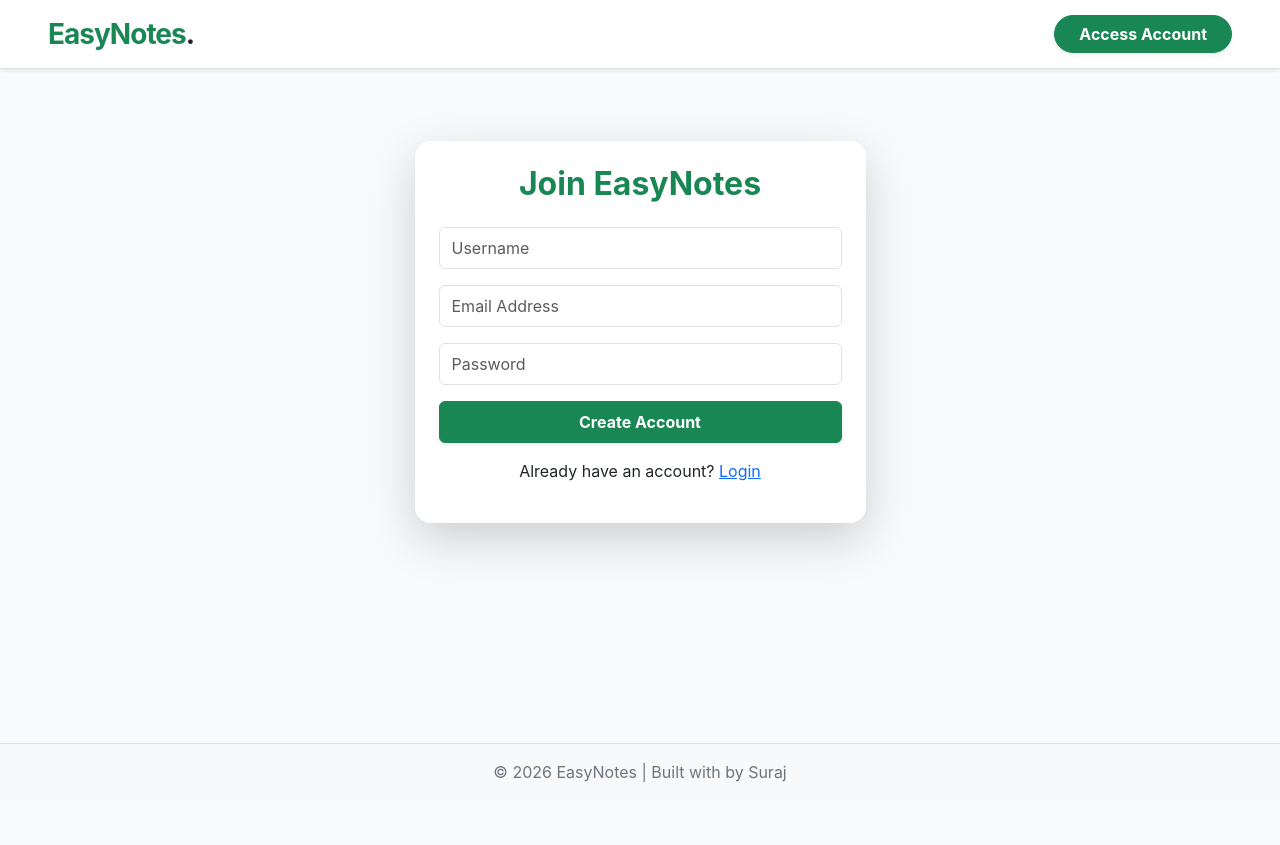
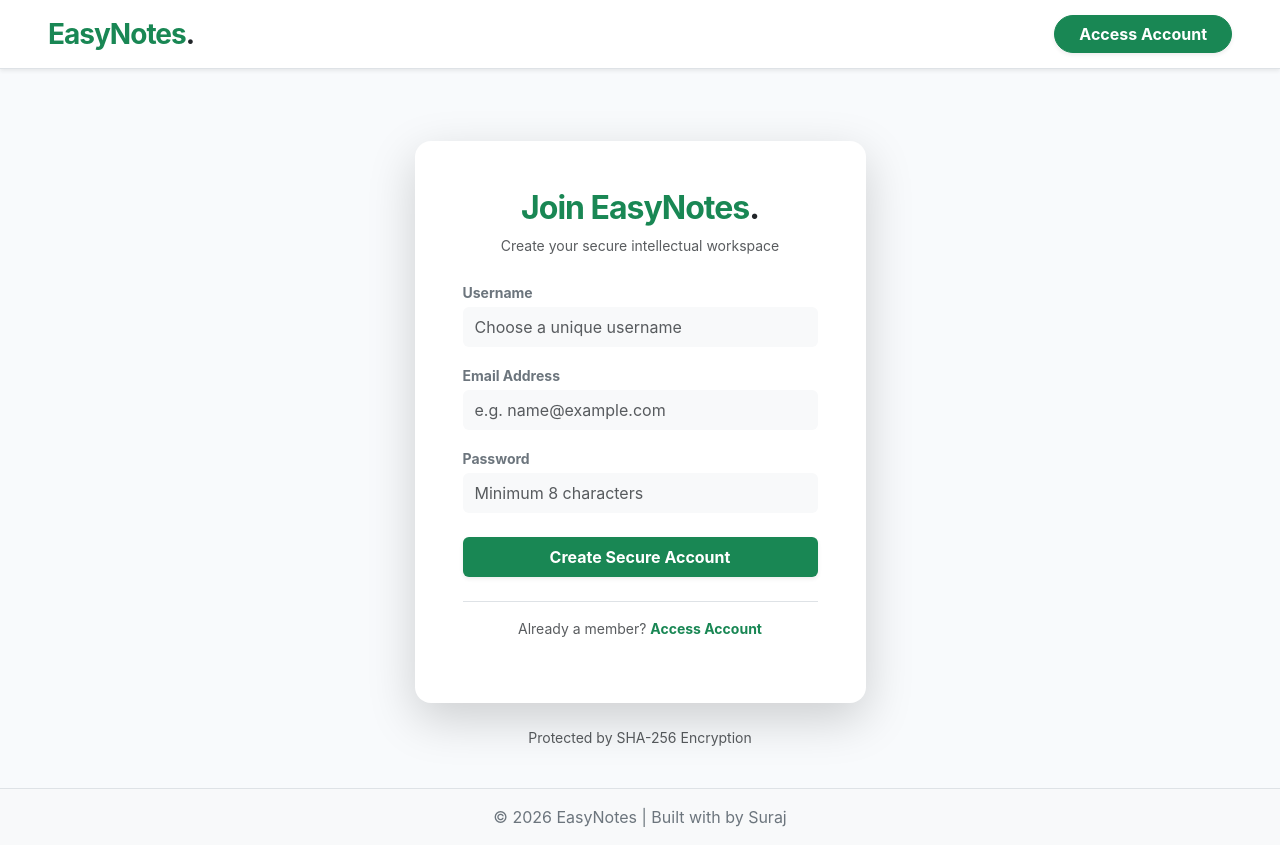
Before and after one commit to suraj8521-saw/easynotes-frontend, a React (Vite) app: page /signup in a window 1280 px wide. Before the commit the page ends 800 px from the top, so only its background shows below. Built offline with nearby package versions, Linux system fonts and the light colour scheme.

Commit message:
Alert system updated

```diff
--- a/src/pages/Signup.jsx
+++ b/src/pages/Signup.jsx
@@ -1,19 +1,31 @@
 import { useState } from 'react';
-import axios from 'axios';
 import { useNavigate, Link } from 'react-router-dom';
+import API from "../api"; // Aapka custom axios instance
 
 const Signup = () => {
   const [formData, setFormData] = useState({ username: '', email: '', password: '' });
+  const [loading, setLoading] = useState(false);
   const navigate = useNavigate();
 
   const handleSubmit = async (e) => {
     e.preventDefault();
+    setLoading(true);
+
     try {
-      const res = await axios.post("http://127.0.0.1:8000/auth/signup", formData);
-      alert(res.data.message);
-      navigate('/login'); // Signup ke baad seedha login pe bhejo
+      // LIVE BACKEND CALL (Render URL automatically picked from API instance)
+      const res = await API.post("/auth/signup", formData);
+
+      // Professional Success Alert
+      alert("Account registration successful. Welcome to EasyNotes! ✅");
+      navigate('/login');
+
     } catch (err) {
-      alert(err.response?.data?.detail || "Signup failed!");
+      console.error("Signup Error:", err.response?.data);
+      // Professional Error Alert
+      const errorMessage = err.response?.data?.detail || "Registration protocol failed. Please verify your details.";
+      alert(errorMessage);
+    } finally {
+      setLoading(false);
     }
   };
 
@@ -21,19 +33,65 @@ const Signup = () => {
     <div className="container mt-5">
       <div className="row justify-content-center">
         <div className="col-md-5">
-          <div className="card shadow-lg border-0 p-4 rounded-4">
-            <h2 className="text-center fw-bold text-success mb-4">Join EasyNotes</h2>
+          <div className="card shadow-lg border-0 p-4 p-lg-5 rounded-4 bg-white">
+            <h2 className="text-center fw-bolder text-success mb-2" style={{ letterSpacing: "-1px" }}>
+              Join EasyNotes<span className="text-dark">.</span>
+            </h2>
+            <p className="text-center text-muted small mb-4">Create your secure intellectual workspace</p>
+
             <form onSubmit={handleSubmit}>
-              <input type="text" className="form-control mb-3 py-2" placeholder="Username"
-                onChange={(e) => setFormData({...formData, username: e.target.value})} required />
-              <input type="email" className="form-control mb-3 py-2" placeholder="Email Address"
-                onChange={(e) => setFormData({...formData, email: e.target.value})} required />
-              <input type="password" className="form-control mb-3 py-2" placeholder="Password"
-                onChange={(e) => setFormData({...formData, password: e.target.value})} required />
-              <button className="btn btn-success w-100 fw-bold py-2 shadow-sm">Create Account</button>
+              <div className="mb-3">
+                <label className="small fw-bold text-secondary mb-1">Username</label>
+                <input
+                  type="text"
+                  className="form-control py-2 shadow-none border-0 bg-light"
+                  placeholder="Choose a unique username"
+                  onChange={(e) => setFormData({...formData, username: e.target.value})}
+                  required
+                />
+              </div>
+
+              <div className="mb-3">
+                <label className="small fw-bold text-secondary mb-1">Email Address</label>
+                <input
+                  type="email"
+                  className="form-control py-2 shadow-none border-0 bg-light"
+                  placeholder="e.g. name@example.com"
+                  onChange={(e) => setFormData({...formData, email: e.target.value})}
+                  required
+                />
+              </div>
+
+              <div className="mb-4">
+                <label className="small fw-bold text-secondary mb-1">Password</label>
+                <input
+                  type="password"
+                  className="form-control py-2 shadow-none border-0 bg-light"
+                  placeholder="Minimum 8 characters"
+                  onChange={(e) => setFormData({...formData, password: e.target.value})}
+                  required
+                />
+              </div>
+
+              <button
+                className="btn btn-success w-100 fw-bold py-2 shadow-sm border-0"
+                disabled={loading}
+              >
+                {loading ? (
+                  <><span className="spinner-border spinner-border-sm me-2"></span>Initiating Registration...</>
+                ) : (
+                  "Create Secure Account"
+                )}
+              </button>
             </form>
-            <p className="text-center mt-3">Already have an account? <Link to="/login">Login</Link></p>
+
+            <div className="mt-4 text-center border-top pt-3">
+              <p className="text-muted small">
+                Already a member? <Link to="/login" className="text-success fw-bold text-decoration-none">Access Account</Link>
+              </p>
+            </div>
           </div>
+          <p className="text-center text-muted mt-4 small">Protected by SHA-256 Encryption</p>
         </div>
       </div>
     </div>
```
